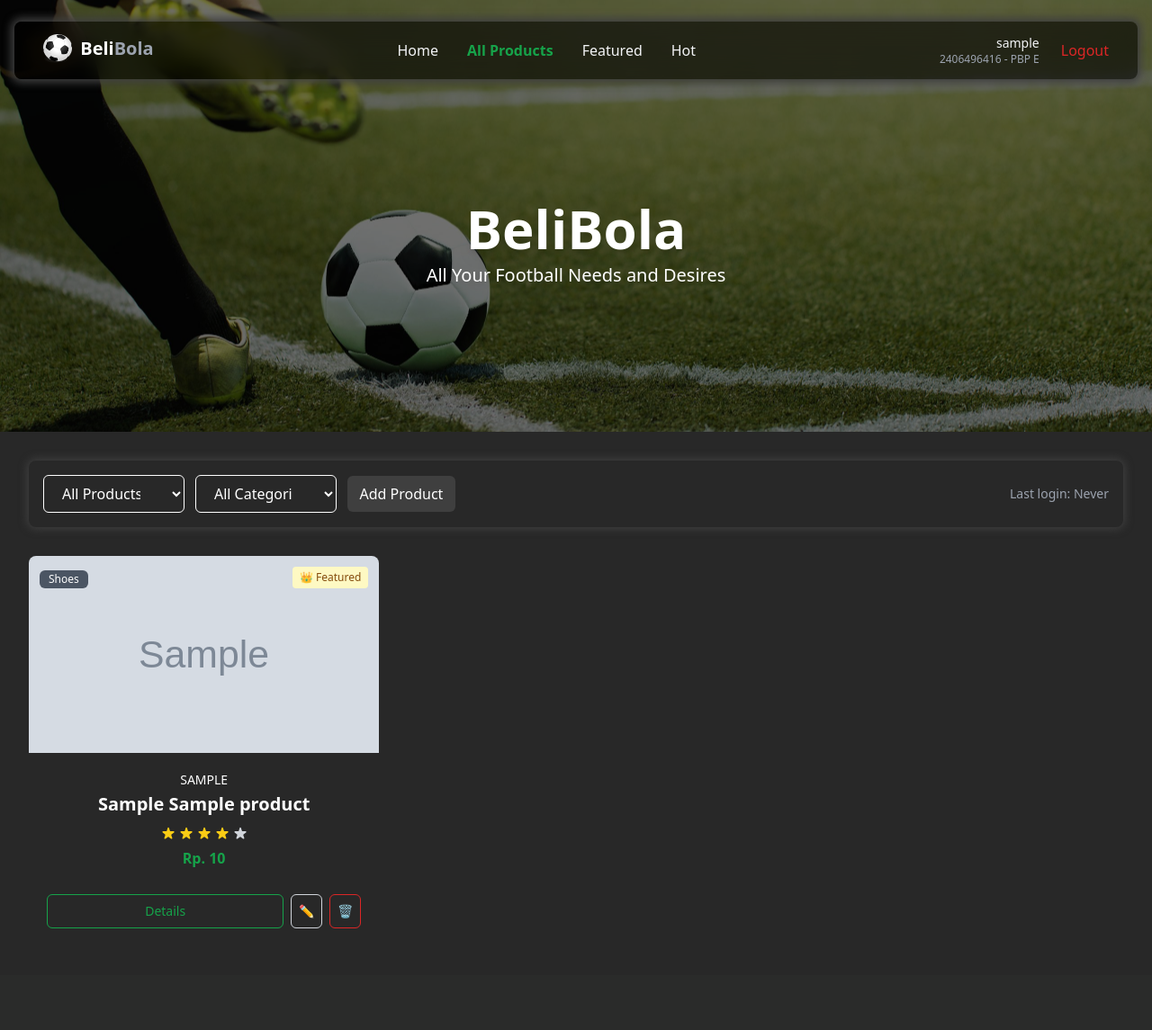
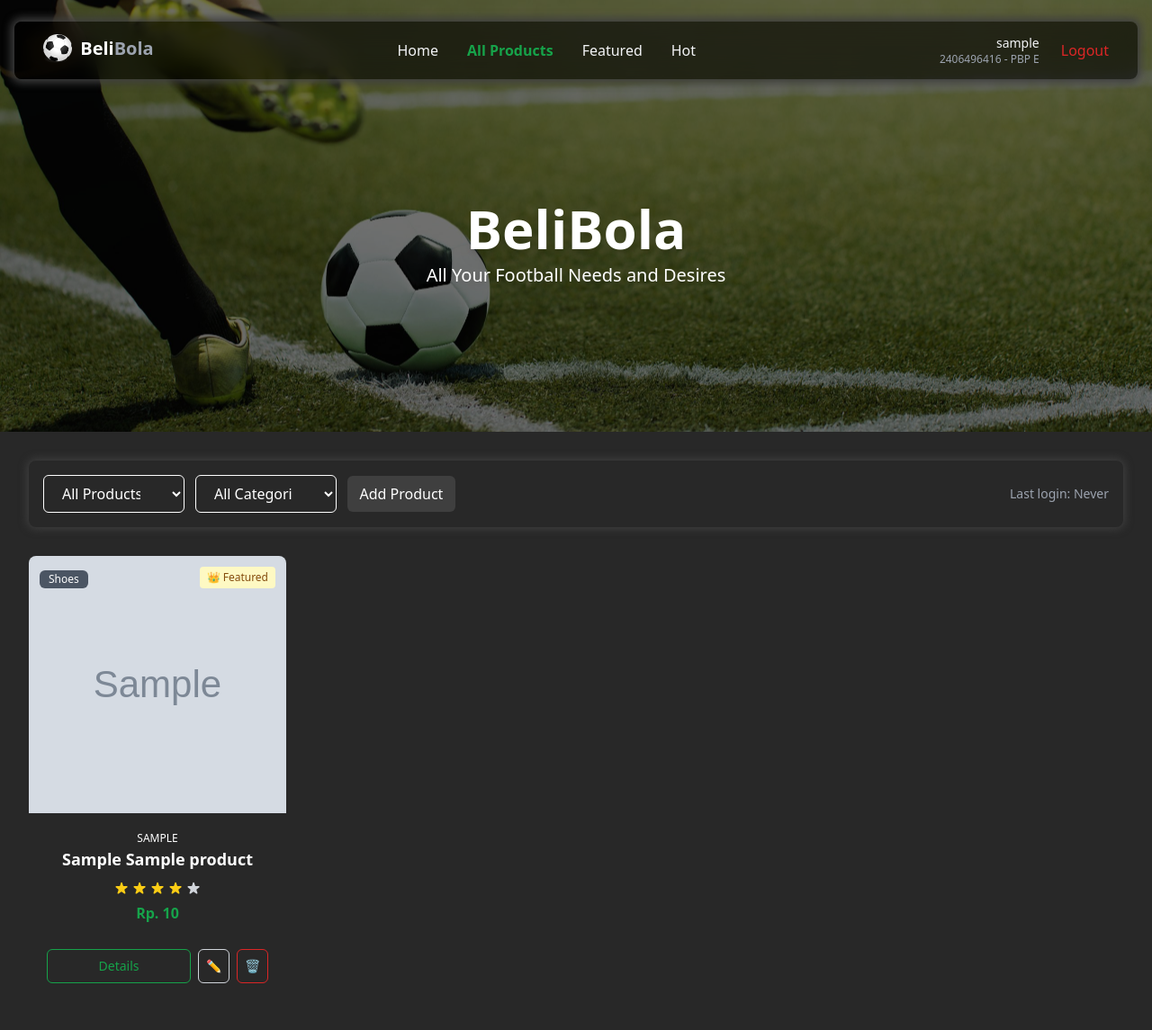
Before and after one commit to amadiojuno/football-shop, a Django app: page / in a window 1280 px wide. Shown: the whole page at 90% size. Before the commit the page ends 1032 px from the top, so only its background shows below. Run offline with Django 5.2, Linux system fonts and the light colour scheme; a user stored in the database is signed in; tables that the repository leaves empty hold one stand-in row (values such as "Sample post"); grey boxes marked "Sample" are stand-in pictures; some libraries are stand-ins or nearby versions.

Commit message:
tweak design

```diff
--- a/main/templates/card_product.html
+++ b/main/templates/card_product.html
@@ -3,7 +3,7 @@
 
 <article class="rounded-lg hover:shadow-xl hover:shadow-[#545454] transition-all duration-100 overflow-hidden ease-in-out hover:scale-105">
   <!-- Thumbnail -->
-  <div class="aspect-[16/9] relative overflow-hidden">
+  <div class="aspect-[1/1] relative overflow-hidden">
     <a href="{% url 'main:show_product' product.id %}" class="block w-full h-full">
       {% if product.thumbnail %}
         <!-- main image -->
@@ -41,11 +41,11 @@
   <!-- Content -->
   <div class="p-5">
 
-    <h5 class="text-sm text-white mb-1 uppercase text-center w-full">
+    <h5 class="text-xs text-white mb-1 uppercase text-center w-full">
       {{ product.brand|upper }}
     </h5>
 
-    <h3 class="text-xl font-semibold text-white mb-3 line-clamp-2 leading-tight justify text-center w-full">
+    <h3 class="text-lg font-semibold text-white mb-3 line-clamp-2 leading-tight justify text-center w-full">
       <a href="{% url 'main:show_product' product.id %}" class="hover:text-gray-400 transition-colors">
         {{ product.brand }} {{ product.name }}
       </a>
@@ -65,7 +65,7 @@
       <!-- <span class="text-sm text-white">({{ product.rating }} / 5.0)</span> -->
     </div>
 
-    <h4 class="text-l font-bold text-green-600 mb-3 text-center w-full">
+    <h4 class="text-md font-bold text-green-600 mb-3 text-center w-full">
       Rp. {{ product.price|intcomma }}
     </h4>
 
--- a/main/templates/main.html
+++ b/main/templates/main.html
@@ -101,7 +101,7 @@
         </a>
       </div>
     {% else %}
-      <div class="grid grid-cols-1 md:grid-cols-2 lg:grid-cols-3 gap-6 gap-y-10">
+      <div class="grid grid-cols-2 md:grid-cols-3 lg:grid-cols-4 gap-6 gap-y-10">
         {% for product in product_list %}
           {% include 'card_product.html' with product=product %}
         {% endfor %}
```
